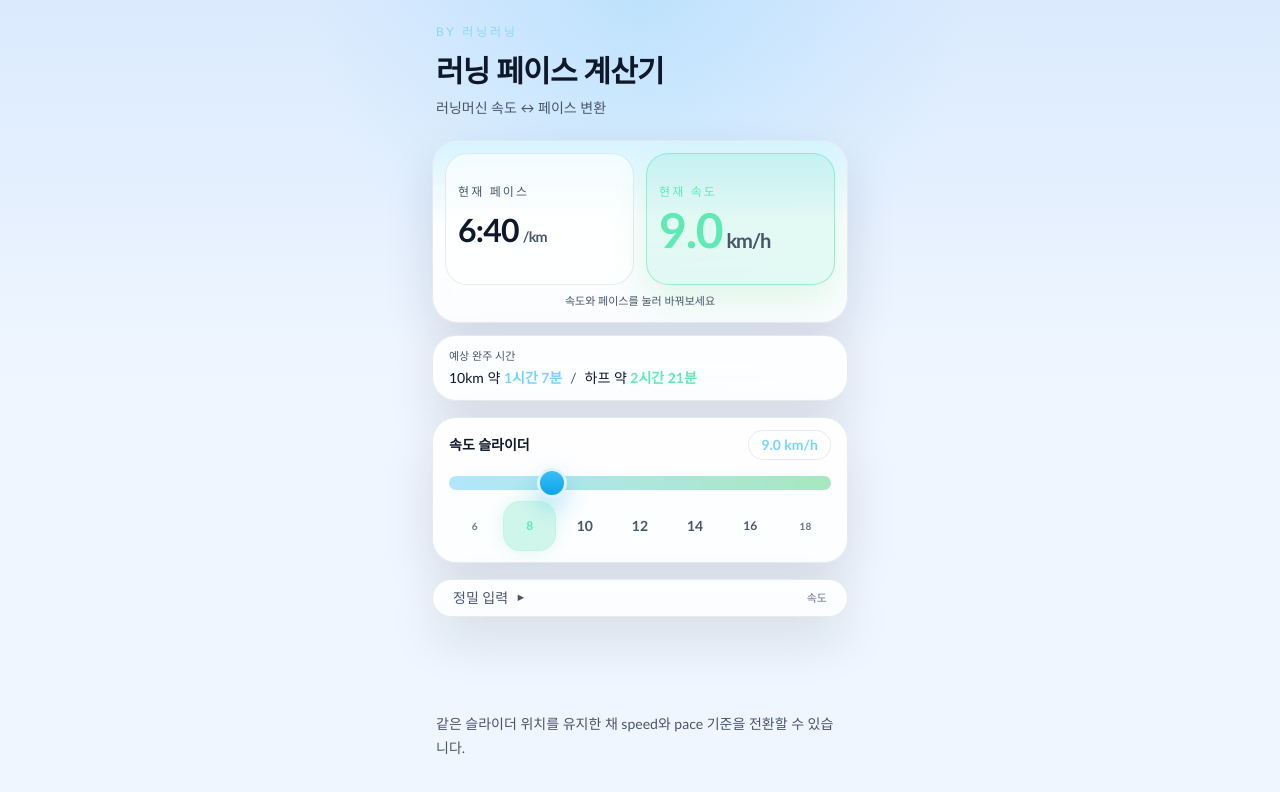
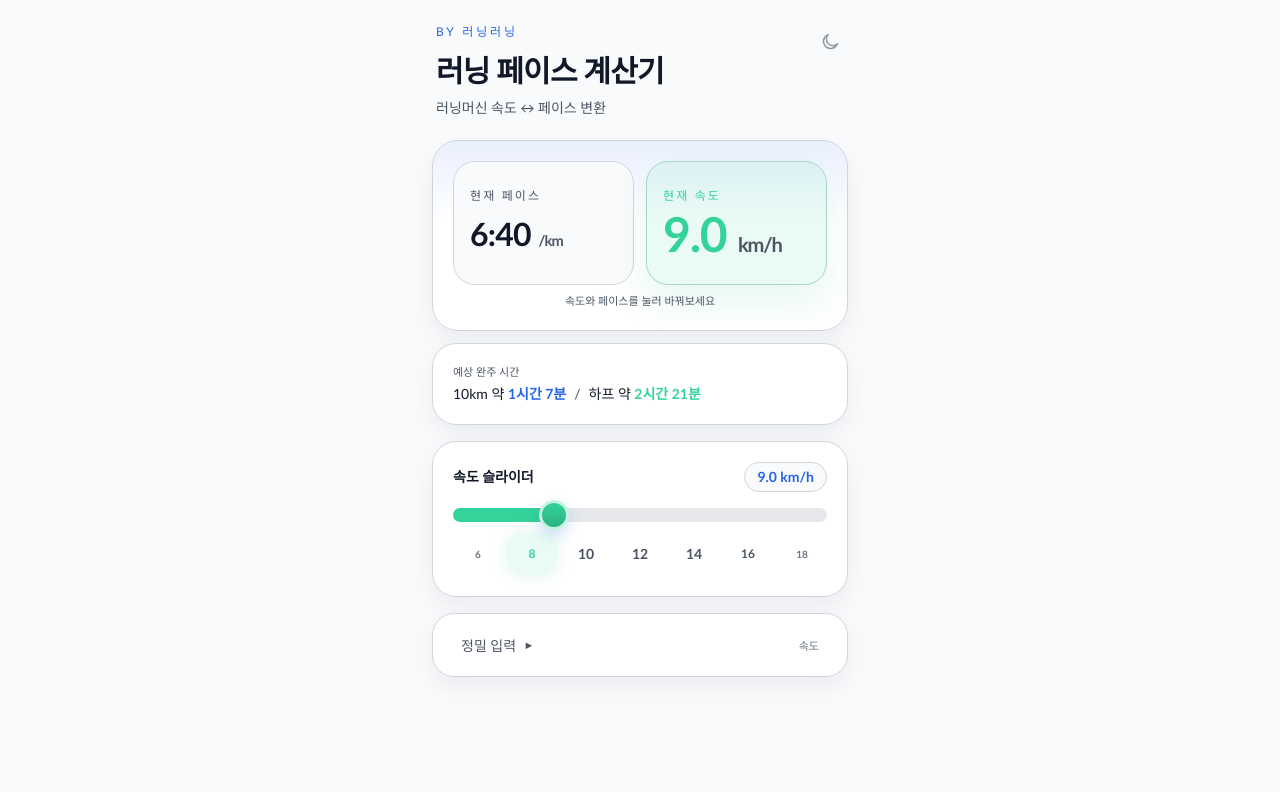
Before and after one commit to positanoarancia/runningrunning, a Next.js app: page / in a window 1280 px wide. Shown: the top 792 px of the page. Built offline with nearby package versions, Linux system fonts and the light colour scheme.

Commit message:
update:2차완성본

```diff
--- a/app/globals.css
+++ b/app/globals.css
@@ -1,24 +1,52 @@
 @import "tailwindcss";
 
 :root {
-  --background: #eff6ff;
-  --background-accent: #dbeafe;
-  --surface: rgba(255, 255, 255, 0.82);
-  --surface-strong: rgba(255, 255, 255, 0.94);
-  --surface-soft: rgba(255, 255, 255, 0.58);
-  --field: rgba(255, 255, 255, 0.72);
-  --border: rgba(148, 163, 184, 0.22);
-  --text: #0f172a;
-  --muted: #475569;
-  --muted-soft: #64748b;
-  --primary: #38bdf8;
-  --primary-strong: #0ea5e9;
-  --accent: #22c55e;
+  --background: #f8fafc;
+  --background-accent: #f8fafc;
+  --surface: #ffffff;
+  --surface-strong: #ffffff;
+  --surface-soft: #f9fafb;
+  --field: #f9fafb;
+  --border: #d1d5db;
+  --text: #111827;
+  --muted: #4b5563;
+  --muted-soft: #6b7280;
+  --primary: #2563eb;
+  --primary-strong: #1d4ed8;
+  --accent: #34d399;
+  --surface-shadow: 0 10px 24px rgba(17, 24, 39, 0.06);
+  --slider-track: #e5e7eb;
+  --slider-fill: #2563eb;
+  --thumb-border: #dbeafe;
+  --thumb-fill-start: #2563eb;
+  --thumb-fill-end: #1d4ed8;
   --danger: #fb7185;
 }
 
+:root[data-theme="light"] {
+  --background: #f8fafc;
+  --background-accent: #f8fafc;
+  --surface: #ffffff;
+  --surface-strong: #ffffff;
+  --surface-soft: #f9fafb;
+  --field: #f9fafb;
+  --border: #d1d5db;
+  --text: #111827;
+  --muted: #4b5563;
+  --muted-soft: #6b7280;
+  --primary: #2563eb;
+  --primary-strong: #1d4ed8;
+  --accent: #34d399;
+  --surface-shadow: 0 10px 24px rgba(17, 24, 39, 0.06);
+  --slider-track: #e5e7eb;
+  --slider-fill: #2563eb;
+  --thumb-border: #93c5fd;
+  --thumb-fill-start: #2563eb;
+  --thumb-fill-end: #1d4ed8;
+}
+
 @media (prefers-color-scheme: dark) {
-  :root {
+  :root:not([data-theme="light"]) {
     --background: #07111f;
     --background-accent: #0d1b31;
     --surface: rgba(13, 27, 49, 0.82);
@@ -29,17 +57,47 @@
     --text: #f8fafc;
     --muted: #94a3b8;
     --muted-soft: #64748b;
+    --primary: #38bdf8;
+    --primary-strong: #0ea5e9;
+    --accent: #34d399;
+    --surface-shadow: 0 22px 50px rgba(15, 23, 42, 0.12);
+    --slider-track: rgba(148, 163, 184, 0.22);
+    --slider-fill: #38bdf8;
+    --thumb-border: #e0f2fe;
+    --thumb-fill-start: #38bdf8;
+    --thumb-fill-end: #0ea5e9;
   }
 }
+
+:root[data-theme="dark"] {
+    --background: #07111f;
+    --background-accent: #0d1b31;
+    --surface: rgba(13, 27, 49, 0.82);
+    --surface-strong: rgba(18, 36, 64, 0.96);
+    --surface-soft: rgba(255, 255, 255, 0.05);
+    --field: rgba(2, 6, 23, 0.34);
+    --border: rgba(148, 163, 184, 0.18);
+    --text: #f8fafc;
+    --muted: #94a3b8;
+    --muted-soft: #64748b;
+    --primary: #38bdf8;
+    --primary-strong: #0ea5e9;
+    --accent: #34d399;
+    --surface-shadow: 0 22px 50px rgba(15, 23, 42, 0.12);
+    --slider-track: rgba(148, 163, 184, 0.22);
+    --slider-fill: #38bdf8;
+    --thumb-border: #e0f2fe;
+    --thumb-fill-start: #38bdf8;
+    --thumb-fill-end: #0ea5e9;
+  }
 
 * {
   box-sizing: border-box;
 }
 
 html {
-  background:
-    radial-gradient(circle at top, rgba(56, 189, 248, 0.18), transparent 32%),
-    linear-gradient(180deg, var(--background-accent) 0%, var(--background) 48%, var(--background) 100%);
+  background: var(--background);
+  background-color: var(--background);
   min-height: 100%;
 }
 
@@ -47,8 +105,10 @@ body {
   margin: 0;
   min-height: 100vh;
   color: var(--text);
-  background: transparent;
+  background: var(--background);
+  background-color: var(--background);
   font-family: "Trebuchet MS", "Avenir Next", "Segoe UI", sans-serif;
+  transition: background-color 180ms ease, color 180ms ease;
 }
 
 input::-webkit-outer-spin-button,
@@ -67,7 +127,7 @@ input[type="range"] {
   width: 100%;
   height: 14px;
   border-radius: 999px;
-  background: linear-gradient(90deg, rgba(56, 189, 248, 0.38), rgba(34, 197, 94, 0.4));
+  background: var(--slider-track);
   outline: none;
 }
 
@@ -77,25 +137,26 @@ input[type="range"]::-webkit-slider-thumb {
   width: 30px;
   height: 30px;
   border-radius: 50%;
-  border: 3px solid #e0f2fe;
-  background: linear-gradient(180deg, #38bdf8, #0ea5e9);
-  box-shadow: 0 10px 24px rgba(14, 165, 233, 0.32);
+  border: 3px solid var(--thumb-border);
+  background: linear-gradient(180deg, var(--thumb-fill-start), var(--thumb-fill-end));
+  box-shadow: 0 6px 14px color-mix(in srgb, var(--primary) 20%, transparent);
 }
 
 input[type="range"]::-moz-range-thumb {
   width: 30px;
   height: 30px;
-  border: 3px solid #e0f2fe;
+  border: 3px solid var(--thumb-border);
   border-radius: 50%;
-  background: linear-gradient(180deg, #38bdf8, #0ea5e9);
-  box-shadow: 0 10px 24px rgba(14, 165, 233, 0.32);
+  background: linear-gradient(180deg, var(--thumb-fill-start), var(--thumb-fill-end));
+  box-shadow: 0 6px 14px color-mix(in srgb, var(--primary) 20%, transparent);
 }
 
 .glass {
   background: linear-gradient(180deg, var(--surface-strong), var(--surface));
   border: 1px solid var(--border);
-  box-shadow: 0 22px 50px rgba(15, 23, 42, 0.12);
+  box-shadow: var(--surface-shadow);
   backdrop-filter: blur(18px);
+  transition: background 180ms ease, border-color 180ms ease, box-shadow 180ms ease;
 }
 
 .theme-text {
@@ -120,3 +181,34 @@ input[type="range"]::-moz-range-thumb {
   border-color: var(--border);
   color: var(--text);
 }
+
+.theme-accent-blue {
+  color: var(--primary);
+}
+
+.theme-accent-green {
+  color: var(--accent);
+}
+
+.theme-accent-blue-soft {
+  background: color-mix(in srgb, var(--primary) 10%, transparent);
+  border-color: color-mix(in srgb, var(--primary) 26%, var(--border));
+}
+
+.theme-accent-green-soft {
+  background: color-mix(in srgb, var(--accent) 10%, transparent);
+  border-color: color-mix(in srgb, var(--accent) 26%, var(--border));
+}
+
+button,
+input,
+span,
+p,
+h1 {
+  transition:
+    color 180ms ease,
+    background-color 180ms ease,
+    border-color 180ms ease,
+    opacity 180ms ease,
+    transform 180ms ease;
+}
--- a/app/layout.tsx
+++ b/app/layout.tsx
@@ -1,5 +1,6 @@
 import type { Metadata } from "next";
 import type { ReactNode } from "react";
+import Script from "next/script";
 import "./globals.css";
 
 export const metadata: Metadata = {
@@ -13,8 +14,22 @@ export default function RootLayout({
   children: ReactNode;
 }>) {
   return (
-    <html lang="ko">
-      <body>{children}</body>
+    <html lang="ko" suppressHydrationWarning>
+      <body>
+        <Script id="theme-init" strategy="beforeInteractive">
+          {`(() => {
+            try {
+              const saved = localStorage.getItem("theme-mode");
+              const theme = saved === "light" || saved === "dark"
+                ? saved
+                : (window.matchMedia("(prefers-color-scheme: dark)").matches ? "dark" : "light");
+              document.documentElement.dataset.theme = theme;
+              document.documentElement.style.colorScheme = theme;
+            } catch {}
+          })();`}
+        </Script>
+        {children}
+      </body>
     </html>
   );
 }
--- a/app/page.tsx
+++ b/app/page.tsx
@@ -1,5 +1,6 @@
 "use client";
 
+import type { CSSProperties } from "react";
 import { useEffect, useRef, useState } from "react";
 import {
   MAX_SPEED,
@@ -25,6 +26,7 @@ const SPEED_HAPTIC_STEP = 0.5;
 const PACE_HAPTIC_STEP = 15;
 
 type ActiveMode = "speed" | "pace";
+type ThemeMode = "light" | "dark";
 
 function triggerHaptic() {
   if (typeof navigator === "undefined" || typeof navigator.vibrate !== "function") {
@@ -34,8 +36,51 @@ function triggerHaptic() {
   navigator.vibrate(10);
 }
 
+function SunIcon() {
+  return (
+    <svg
+      aria-hidden="true"
+      viewBox="0 0 24 24"
+      fill="none"
+      stroke="currentColor"
+      strokeWidth="1.8"
+      strokeLinecap="round"
+      strokeLinejoin="round"
+      className="h-5 w-5"
+    >
+      <circle cx="12" cy="12" r="4" />
+      <path d="M12 2v2.2" />
+      <path d="M12 19.8V22" />
+      <path d="m4.93 4.93 1.56 1.56" />
+      <path d="m17.51 17.51 1.56 1.56" />
+      <path d="M2 12h2.2" />
+      <path d="M19.8 12H22" />
+      <path d="m4.93 19.07 1.56-1.56" />
+      <path d="m17.51 6.49 1.56-1.56" />
+    </svg>
+  );
+}
+
+function MoonIcon() {
+  return (
+    <svg
+      aria-hidden="true"
+      viewBox="0 0 24 24"
+      fill="none"
+      stroke="currentColor"
+      strokeWidth="1.8"
+      strokeLinecap="round"
+      strokeLinejoin="round"
+      className="h-5 w-5"
+    >
+      <path d="M20.9 14.1A8.6 8.6 0 1 1 9.9 3.1 6.7 6.7 0 0 0 20.9 14.1Z" />
+    </svg>
+  );
+}
+
 export default function HomePage() {
   const [activeMode, setActiveMode] = useState<ActiveMode>("speed");
+  const [themeMode, setThemeMode] = useState<ThemeMode>("light");
   const [sliderPosition, setSliderPosition] = useState<number>(DEFAULT_POSITION);
   const [showPrecisionInput, setShowPrecisionInput] = useState<boolean>(false);
   const [introHighlight, setIntroHighlight] = useState<ActiveMode | null>(null);
@@ -50,6 +95,19 @@ export default function HomePage() {
   const [error, setError] = useState<string>("");
   const lastSpeedHapticMark = useRef<number | null>(null);
   const lastPaceHapticMark = useRef<number | null>(null);
+
+  const applyTheme = (nextTheme: ThemeMode) => {
+    setThemeMode(nextTheme);
+    document.documentElement.dataset.theme = nextTheme;
+    document.documentElement.style.colorScheme = nextTheme;
+    window.localStorage.setItem("theme-mode", nextTheme);
+  };
+
+  const toggleTheme = () => {
+    const currentTheme =
+      document.documentElement.dataset.theme === "dark" ? "dark" : "light";
+    applyTheme(currentTheme === "dark" ? "light" : "dark");
+  };
 
   const speedFromPosition = (position: number) =>
     MIN_SPEED + ((MAX_SPEED - MIN_SPEED) * position) / SLIDER_MAX;
@@ -70,6 +128,18 @@ export default function HomePage() {
     setPaceMinutesInput(String(currentPace.minutes));
     setPaceSecondsInput(String(currentPace.seconds).padStart(2, "0"));
   }, [currentPace.minutes, currentPace.seconds, currentSpeed]);
+
+  useEffect(() => {
+    const savedTheme = window.localStorage.getItem("theme-mode");
+    const initialTheme =
+      savedTheme === "light" || savedTheme === "dark"
+        ? savedTheme
+        : window.matchMedia("(prefers-color-scheme: dark)").matches
+          ? "dark"
+          : "light";
+
+    applyTheme(initialTheme);
+  }, []);
 
   useEffect(() => {
     const toPace = window.setTimeout(() => setIntroHighlight("pace"), 450);
@@ -197,11 +267,27 @@ export default function HomePage() {
   const nearestMark = activeMarks.reduce((closest, mark) =>
     Math.abs(mark - currentMarkValue) < Math.abs(closest - currentMarkValue) ? mark : closest,
   );
+  const sliderProgress = `${(sliderPosition / SLIDER_MAX) * 100}%`;
+  const sliderAccent = activeMode === "speed" ? "var(--accent)" : "var(--primary)";
+  const sliderStyle = {
+    background: `linear-gradient(90deg, ${sliderAccent} 0%, ${sliderAccent} ${sliderProgress}, var(--slider-track) ${sliderProgress}, var(--slider-track) 100%)`,
+    "--thumb-border":
+      activeMode === "speed"
+        ? "color-mix(in srgb, var(--accent) 28%, white)"
+        : "color-mix(in srgb, var(--primary) 28%, white)",
+    "--thumb-fill-start": activeMode === "speed" ? "var(--accent)" : "var(--primary)",
+    "--thumb-fill-end":
+      activeMode === "speed"
+        ? "color-mix(in srgb, var(--accent) 84%, black)"
+        : "var(--primary-strong)",
+  } as CSSProperties;
 
   return (
     <main className="mx-auto flex min-h-screen w-full max-w-md flex-col px-4 pb-10 pt-6 theme-text">
       <header className="mb-5 px-1">
-        <p className="text-xs font-medium uppercase tracking-[0.24em] text-sky-300/80">
+        <div className="flex items-start justify-between gap-3">
+          <div>
+            <p className="theme-accent-blue text-xs font-medium uppercase tracking-[0.24em]">
               by 러닝러닝
             </p>
             <h1 className="mt-3 text-3xl font-black tracking-tight theme-text">
@@ -210,10 +296,20 @@ export default function HomePage() {
             <p className="theme-muted mt-2 text-sm leading-6">
               러닝머신 속도 ↔ 페이스 변환
             </p>
+          </div>
+          <button
+            type="button"
+            aria-label={themeMode === "dark" ? "라이트 모드로 전환" : "다크 모드로 전환"}
+            onClick={toggleTheme}
+            className="theme-muted mt-1 px-1 py-1 opacity-60 hover:opacity-85 hover:text-[var(--text)] active:scale-95"
+          >
+            {themeMode === "dark" ? <SunIcon /> : <MoonIcon />}
+          </button>
+        </div>
       </header>
 
-      <section className="glass relative overflow-hidden rounded-[26px] px-3 py-3">
-        <div className="absolute inset-x-0 top-0 h-20 bg-gradient-to-b from-sky-400/15 to-transparent" />
+      <section className="glass relative overflow-hidden rounded-[26px] p-5">
+        <div className="absolute inset-x-0 top-0 h-20 bg-gradient-to-b from-[color:color-mix(in_srgb,var(--primary)_10%,transparent)] to-transparent" />
         <div className="relative grid grid-cols-2 gap-3">
           <button
             type="button"
@@ -221,30 +317,30 @@ export default function HomePage() {
               setActiveMode("pace");
               triggerHaptic();
             }}
-            className={`flex min-h-[132px] flex-col justify-center rounded-[22px] border px-3 py-3 text-left transition duration-200 hover:shadow-[0_18px_36px_rgba(56,189,248,0.12)] active:scale-[0.98] ${
+            className={`flex min-h-[124px] flex-col justify-center rounded-[22px] border px-4 pr-5 py-4 text-left transition duration-200 hover:shadow-[0_18px_36px_rgba(56,189,248,0.12)] active:scale-[0.98] ${
               activeMode === "pace"
-                ? "border-sky-300/60 bg-sky-400/12 shadow-[0_18px_36px_rgba(56,189,248,0.14)]"
+                ? "theme-accent-blue-soft shadow-[0_18px_36px_rgba(37,99,235,0.10)]"
                 : introHighlight === "pace"
-                  ? "border-sky-300/45 bg-sky-400/10 shadow-[0_14px_30px_rgba(56,189,248,0.10)]"
-                  : "theme-soft hover:bg-sky-400/8"
+                  ? "theme-accent-blue-soft shadow-[0_14px_30px_rgba(37,99,235,0.08)]"
+                  : "theme-soft hover:bg-[color:color-mix(in_srgb,var(--primary)_6%,transparent)]"
             }`}
           >
             <p
               className={`text-xs uppercase tracking-[0.18em] ${
-                activeMode === "pace" ? "text-sky-300" : "theme-muted"
+                activeMode === "pace" ? "theme-accent-blue" : "theme-muted"
               }`}
             >
               현재 페이스
             </p>
             <p
-              className={`mt-1.5 flex flex-wrap items-baseline gap-x-1 tracking-tight ${
+              className={`mt-1.5 inline-flex flex-nowrap items-baseline gap-[0.24em] whitespace-nowrap tracking-tight ${
                 activeMode === "pace"
-                  ? "text-5xl font-black text-sky-200"
+                  ? "text-5xl font-black theme-accent-blue"
                   : "text-[2rem] font-semibold text-[var(--text)]"
               }`}
             >
               <span>{currentPaceValue}</span>
-              <span className="shrink-0 text-[0.45em] font-semibold leading-[1.05] theme-muted">
+              <span className="shrink-0 text-[0.46em] font-semibold leading-none theme-muted">
                 /km
               </span>
             </p>
@@ -256,30 +352,30 @@ export default function HomePage() {
               setActiveMode("speed");
               triggerHaptic();
             }}
-            className={`flex min-h-[132px] flex-col justify-center rounded-[22px] border px-3 py-3 text-left transition duration-200 hover:shadow-[0_18px_36px_rgba(34,197,94,0.10)] active:scale-[0.98] ${
+            className={`flex min-h-[124px] flex-col justify-center rounded-[22px] border px-4 pr-5 py-4 text-left transition duration-200 hover:shadow-[0_18px_36px_rgba(34,197,94,0.10)] active:scale-[0.98] ${
               activeMode === "speed"
-                ? "border-emerald-300/60 bg-emerald-400/10 shadow-[0_18px_36px_rgba(34,197,94,0.12)]"
+                ? "theme-accent-green-soft shadow-[0_18px_36px_rgba(16,185,129,0.10)]"
                 : introHighlight === "speed"
-                  ? "border-emerald-300/45 bg-emerald-400/8 shadow-[0_14px_30px_rgba(34,197,94,0.09)]"
-                  : "theme-soft hover:bg-emerald-400/8"
+                  ? "theme-accent-green-soft shadow-[0_14px_30px_rgba(16,185,129,0.08)]"
+                  : "theme-soft hover:bg-[color:color-mix(in_srgb,var(--accent)_6%,transparent)]"
             }`}
           >
             <p
               className={`text-xs uppercase tracking-[0.18em] ${
-                activeMode === "speed" ? "text-emerald-300" : "theme-muted"
+                activeMode === "speed" ? "theme-accent-green" : "theme-muted"
               }`}
             >
               현재 속도
             </p>
             <p
-              className={`mt-1.5 flex flex-wrap items-baseline gap-x-1 tracking-tight ${
+              className={`mt-1.5 inline-flex flex-nowrap items-baseline gap-[0.24em] whitespace-nowrap tracking-tight ${
                 activeMode === "speed"
-                  ? "text-5xl font-black text-emerald-300"
+                  ? "text-5xl font-black theme-accent-green"
                   : "text-[2rem] font-semibold text-[var(--text)]"
               }`}
             >
               <span>{formatSpeed(currentSpeed)}</span>
-              <span className="shrink-0 text-[0.42em] font-semibold leading-[1.05] theme-muted">
+              <span className="shrink-0 whitespace-nowrap text-[0.42em] font-semibold leading-none theme-muted">
                 km/h
               </span>
             </p>
@@ -290,19 +386,19 @@ export default function HomePage() {
         </p>
       </section>
 
-      <section className="glass mt-3 rounded-[24px] px-4 py-3">
+      <section className="glass mt-3 rounded-[24px] p-5">
         <p className="theme-muted text-[11px]">예상 완주 시간</p>
         <p className="mt-1 text-sm font-medium theme-text">
-          10km 약 <span className="font-bold text-sky-300">{estimated10k}</span>
+          10km 약 <span className="theme-accent-blue font-bold">{estimated10k}</span>
           <span className="mx-2 theme-muted">/</span>
-          하프 약 <span className="font-bold text-emerald-300">{estimatedHalf}</span>
+          하프 약 <span className="theme-accent-green font-bold">{estimatedHalf}</span>
         </p>
       </section>
 
-      <section className="glass mt-4 rounded-[24px] px-4 py-3">
+      <section className="glass mt-4 rounded-[24px] p-5">
         <div className="flex items-center justify-between gap-3">
           <p className="text-sm font-semibold theme-text">{sliderLabel}</p>
-          <span className="theme-soft rounded-full border px-3 py-1 text-sm font-semibold text-sky-300">
+          <span className="theme-soft theme-accent-blue rounded-full border px-3 py-1 text-sm font-semibold">
             {sliderValueLabel}
           </span>
         </div>
@@ -316,10 +412,11 @@ export default function HomePage() {
             step="1"
             value={sliderPosition}
             onChange={(event) => handleSliderChange(event.target.value)}
+            style={sliderStyle}
           />
         </div>
 
-        <div className="mt-1.5 grid grid-cols-7 gap-1 text-center">
+        <div className="mt-1 grid grid-cols-7 gap-1 text-center">
           {activeMarks.map((mark, index) => {
             const active = mark === nearestMark;
             const sizeClass =
@@ -341,14 +438,14 @@ export default function HomePage() {
                   }
                   triggerHaptic();
                 }}
-                className={`min-h-12 rounded-2xl px-1 py-2 font-semibold transition ${sizeClass} ${
+                className={`min-h-11 rounded-2xl px-1 py-2 font-semibold transition ${sizeClass} ${
                   active
                     ? activeMode === "speed"
-                      ? "bg-emerald-400/18 text-emerald-300 shadow-[0_0_18px_rgba(52,211,153,0.18)] ring-1 ring-emerald-300/30"
-                      : "bg-sky-400/18 text-sky-300 shadow-[0_0_18px_rgba(56,189,248,0.18)] ring-1 ring-sky-300/30"
+                      ? "theme-accent-green-soft theme-accent-green shadow-[0_0_18px_rgba(16,185,129,0.12)]"
+                      : "theme-accent-blue-soft theme-accent-blue shadow-[0_0_18px_rgba(37,99,235,0.12)]"
                     : index === 0 || index === activeMarks.length - 1
-                      ? "theme-muted-soft hover:bg-sky-100/60"
-                      : "theme-muted hover:bg-sky-100/60"
+                      ? "theme-muted-soft hover:bg-[color:color-mix(in_srgb,var(--primary)_8%,transparent)]"
+                      : "theme-muted hover:bg-[color:color-mix(in_srgb,var(--primary)_8%,transparent)]"
                 }`}
               >
                 {activeMode === "speed" ? mark : formatPaceSeconds(mark).replace(" /km", "")}
@@ -358,7 +455,7 @@ export default function HomePage() {
         </div>
       </section>
 
-      <section className="glass mt-4 rounded-[22px] px-3 py-1.5">
+      <section className="glass mt-4 rounded-[22px] px-5 pb-[18px] pt-5">
         <button
           type="button"
           onClick={() => setShowPrecisionInput((current) => !current)}
@@ -379,10 +476,11 @@ export default function HomePage() {
         </button>
 
         {showPrecisionInput ? (
-          <div className="mt-2.5">
+          <div className="mt-4">
             {activeMode === "speed" ? (
               <div>
-                <div className="mt-1.5 flex items-center rounded-lg border border-white/8 bg-black/5 px-3 py-1.5 shadow-none">
+                <p className="mb-3 px-1 text-sm font-medium theme-muted">속도</p>
+                <div className="flex items-center rounded-lg border border-[var(--border)] bg-[var(--field)] px-3 py-1.5 shadow-none">
                   <input
                     id="speed-input"
                     inputMode="decimal"
@@ -397,10 +495,12 @@ export default function HomePage() {
                   />
                   <span className="theme-muted ml-2 text-sm font-medium">km/h</span>
                 </div>
+                <div className="mb-4" />
               </div>
             ) : (
               <div>
-                <div className="mt-1.5 grid grid-cols-[1fr_auto_1fr_auto] items-center gap-2.5">
+                <p className="mb-3 px-1 text-sm font-medium theme-muted">페이스</p>
+                <div className="grid grid-cols-[1fr_auto_1fr_auto] items-center gap-2.5">
                   <input
                     inputMode="numeric"
                     type="number"
@@ -409,7 +509,7 @@ export default function HomePage() {
                     onChange={(event) =>
                       handlePaceInputChange(event.target.value, paceSecondsInput)
                     }
-                    className="min-w-0 rounded-lg border border-white/8 bg-black/5 px-3 py-1.5 text-center text-lg font-semibold theme-text outline-none shadow-none placeholder:text-[var(--muted-soft)]"
+                    className="min-w-0 rounded-lg border border-[var(--border)] bg-[var(--field)] px-3 py-1.5 text-center text-lg font-semibold theme-text outline-none shadow-none placeholder:text-[var(--muted-soft)]"
                     placeholder="6"
                     aria-label="페이스 분"
                   />
@@ -423,12 +523,13 @@ export default function HomePage() {
                     onChange={(event) =>
                       handlePaceInputChange(paceMinutesInput, event.target.value)
                     }
-                    className="min-w-0 rounded-lg border border-white/8 bg-black/5 px-3 py-1.5 text-center text-lg font-semibold theme-text outline-none shadow-none placeholder:text-[var(--muted-soft)]"
+                    className="min-w-0 rounded-lg border border-[var(--border)] bg-[var(--field)] px-3 py-1.5 text-center text-lg font-semibold theme-text outline-none shadow-none placeholder:text-[var(--muted-soft)]"
                     placeholder="40"
                     aria-label="페이스 초"
                   />
                   <span className="theme-muted text-sm font-medium">/km</span>
                 </div>
+                <div className="mb-4" />
               </div>
             )}
           </div>
@@ -439,9 +540,6 @@ export default function HomePage() {
         {error}
       </div>
 
-      <footer className="theme-muted mt-auto px-1 pt-4 text-sm leading-6">
-        같은 슬라이더 위치를 유지한 채 speed와 pace 기준을 전환할 수 있습니다.
-      </footer>
     </main>
   );
 }
```
Lines whose indentation alone changed are shown as unchanged.
